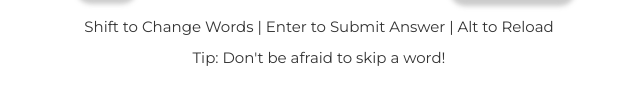
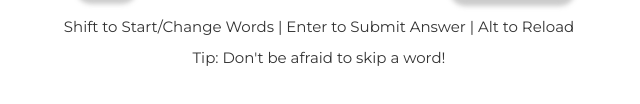
Before and after one commit to corbout/projectOne_Scramble, a plain HTML site: page index.html in a window 1280 px wide. Shown: the part 484-588 px from the top of the page, 321-961 px from the left. Drawn offline with nearby package versions, Linux system fonts and the light colour scheme.

Commit message:
added comment on instructions div to tell player to press shift to show/start words

```diff
--- a/index.html
+++ b/index.html
@@ -23,7 +23,7 @@
           <input type="text" id="answerInput">
           <div id="scoreBox">Score: 0</div>
       </div>
-    <div id=instructions>Shift to Change Words | Enter to Submit Answer | Alt to Reload</div>
+    <div id=instructions>Shift to Start/Change Words | Enter to Submit Answer | Alt to Reload</div>
     <div id=tips>Tip: Don't be afraid to skip a word!</div>
     <script src="js/main.js"></script>
   </body>
```
